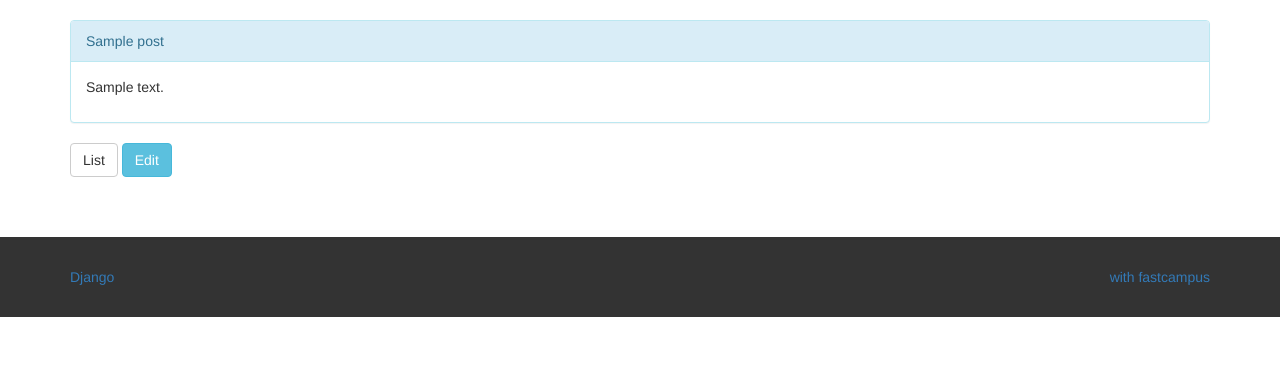
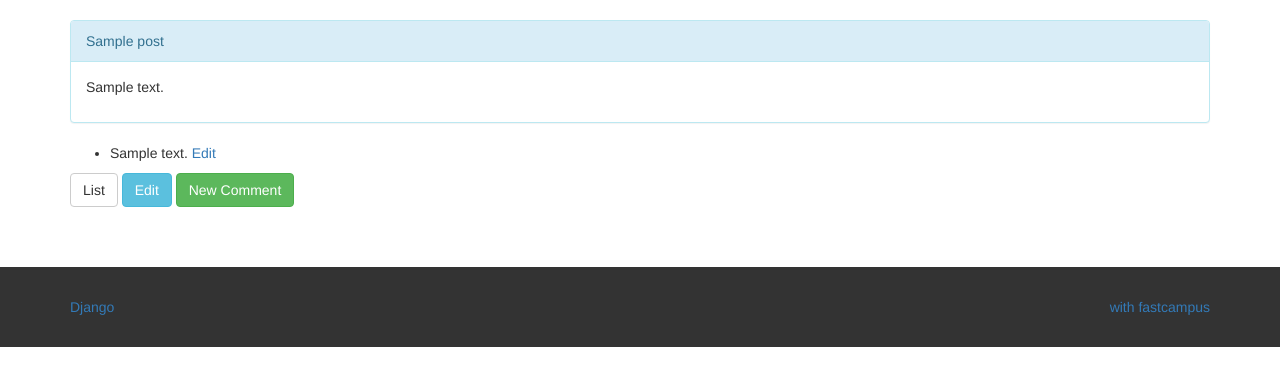
Before and after one commit to lamiru/pystagram, a Django app: page /blog/1/ in a window 1280 px wide. Shown: the part 52-438 px from the top of the page. Run offline with Django 3.2, Linux system fonts and the light colour scheme; tables that the repository leaves empty hold one stand-in row (values such as "Sample post"); some libraries are stand-ins or nearby versions.

Commit message:
add comment new and edit features to blog app

```diff
--- a/blog/templates/blog/detail.html
+++ b/blog/templates/blog/detail.html
@@ -12,8 +12,18 @@
                     {{ post.content|linebreaks }}
                 </div>
             </div>
+            <ul>
+            {% for comment in post.comment_set.all %}
+                <li>
+                    {{ comment.content }}
+                    <a href="{% url "blog.views.comment_edit" post.pk comment.pk %}">Edit</a>
+                </li>
+            {% endfor %}
+            </ul>
+
             <a href="{% url "blog.views.index" %}" class="btn btn-default">List</a>
             <a href="{% url "blog.views.edit" post.pk %}" class="btn btn-info">Edit</a>
+            <a href="{% url "blog.views.comment_new" post.pk %}" class="btn btn-success">New Comment</a>
         </div>
     </div>
 </div>
--- a/blog/urls.py
+++ b/blog/urls.py
@@ -6,4 +6,6 @@ urlpatterns = [
     url(r'^(?P<pk>\d+)/$', 'blog.views.detail'),
     url(r'^new/$', 'blog.views.new'),
     url(r'^(?P<pk>\d+)/edit/$', 'blog.views.edit'),
+    url(r'^(?P<pk>\d+)/comments/new$', 'blog.views.comment_new'),
+    url(r'^(?P<post_pk>\d+)/comments/(?P<pk>\d+)/edit/$', 'blog.views.comment_edit'),
 ]
--- a/blog/views.py
+++ b/blog/views.py
@@ -1,8 +1,9 @@
+from django.contrib import messages
 from django.contrib.auth.decorators import login_required
 from django.http import Http404
 from django.shortcuts import render, redirect, get_object_or_404
-from blog.models import Post
-from blog.forms import PostForm
+from blog.models import Post, Comment
+from blog.forms import PostForm, CommentForm
 
 def index(request):
     count = request.session.get('index_page_count', 0) + 1
@@ -50,6 +51,7 @@ def new(request):
         'form': form,
     })
 
+@login_required
 def edit(request, pk):
     post = get_object_or_404(Post, pk=pk)
 
@@ -63,3 +65,35 @@ def edit(request, pk):
     return render(request, 'form.html', {
         'form': form,
     })
+
+def comment_new(request, pk):
+    if request.method == 'POST':
+        form = CommentForm(request.POST)
+        if form.is_valid():
+            comment = form.save(commit=False)
+            comment.post = get_object_or_404(Post, pk=pk)
+            comment.save()
+            messages.success(request, 'Saved the comment.')
+            return redirect('blog.views.detail', pk)
+    else:
+        form = CommentForm()
+    return render(request, 'form.html', {
+        'form': form,
+    })
+
+def comment_edit(request, post_pk, pk):
+    comment = get_object_or_404(Comment, pk=pk)
+
+    if request.method == 'POST':
+        form = CommentForm(request.POST, instance=comment)
+        if form.is_valid():
+            comment = form.save(commit=False)
+            comment.post = get_object_or_404(Post, pk=pk)
+            comment.save()
+            messages.success(request, 'Edited the comment.')
+            return redirect('blog.views.detail', post_pk)
+    else:
+        form = CommentForm(instance=comment)
+    return render(request, 'form.html', {
+        'form': form,
+    })
```
Also changed, not shown: blog/forms.py (+6 -1 lines).
